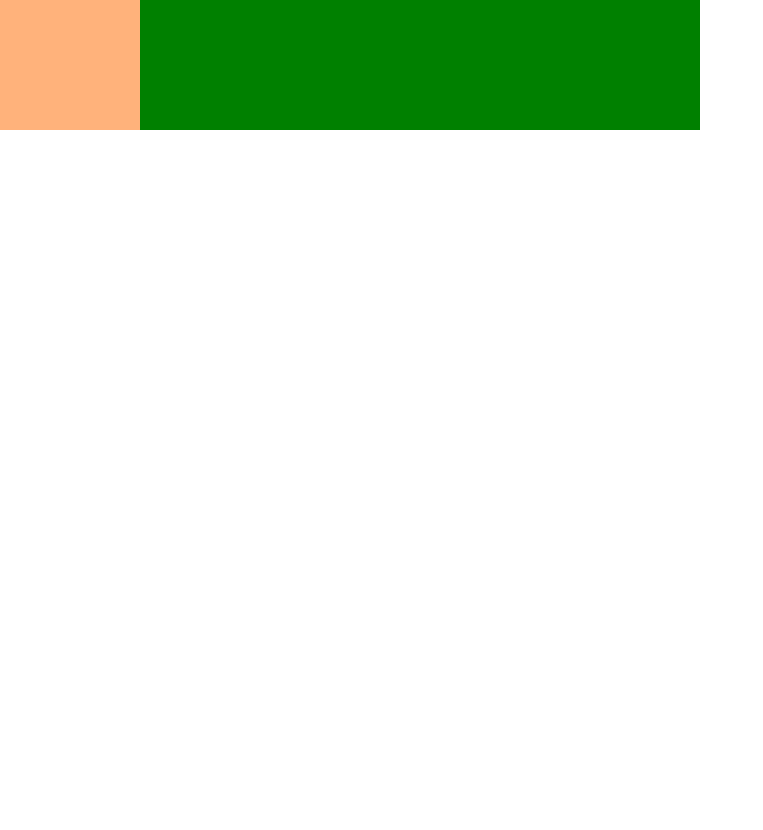
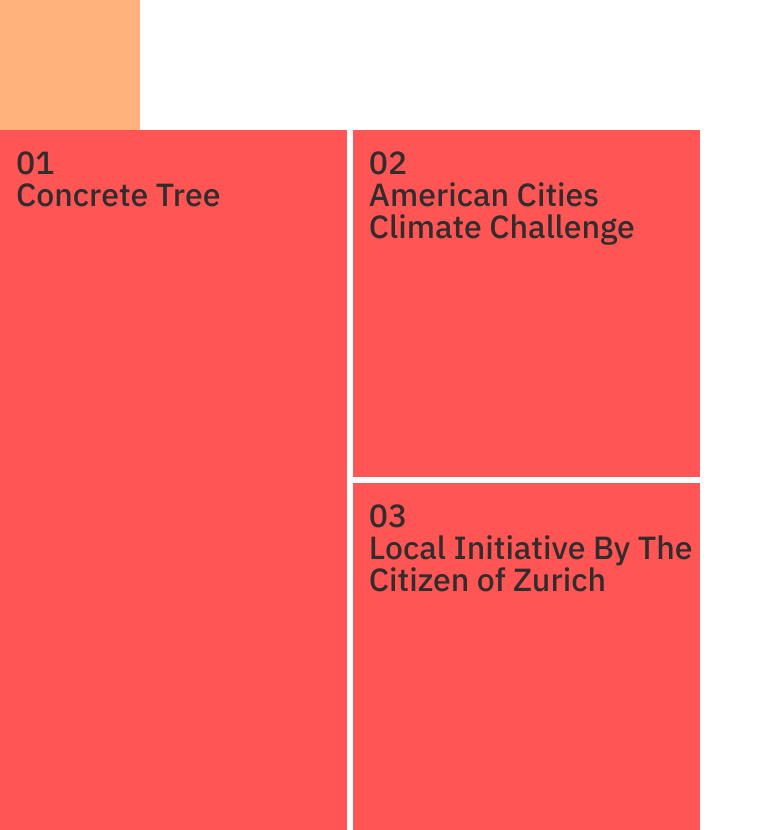
Before and after one commit to interactivethings/crimson-to-salmon, a React (Create React App) app: page / in a window 1280 px wide. Shown: the part 1020-1850 px from the top of the page, without its empty margins (0-763 px from the left). Before the commit the page ends 1150 px from the top, so only its background shows below. Built offline with nearby package versions, Linux system fonts and the light colour scheme.

Commit message:
Init mark-up, no hover or link
Rename 20 Countries

```diff
--- a/src/Main.tsx
+++ b/src/Main.tsx
@@ -1,14 +1,16 @@
 import * as React from 'react';
 import './index.css';
 import { Intro } from './components/Intro';
-import { Square } from './components/Square';
+import { TwentyCountries } from './components/Countries';
+import { Initiatives } from './components/Initiatives';
 
 export class Main extends React.Component {
   public render() {
     return (
       <>
         <Intro/>
-        <Square/>
+        <TwentyCountries/>
+        <Initiatives />
       </>
     );
   }
--- a/src/components/Square.tsx
+++ b/src/components/Countries.tsx
@@ -7,7 +7,6 @@ import { ElementTitle, ElementSubtitle } from 'src/materials/materials';
 // import { min, max } from 'd3-array';
 
 export const SquareWrapper = styled('div')`
-    background-color: green;
     flex-wrap: wrap;
     display: flex;
     max-width: 700px;
@@ -34,7 +33,7 @@ const color = scaleLinear()
     .interpolate(interpolateHcl as any) as any;
 
 
-export class Square extends React.Component{
+export class TwentyCountries extends React.Component{
     render() {
         return(
             <SquareWrapper>
--- /dev/null
+++ b/src/components/Initiatives.tsx
@@ -0,0 +1,54 @@
+import * as React from 'react';
+import styled from '@emotion/styled-base';
+import { InitiativesColor, InitiativesTitle } from 'src/materials/materials';
+
+export const InitiativesElement = styled('div')`
+    display: flex;
+    flex-direction: row;
+    width: 700px;
+    height: 700px;
+    justify-content: space-between;
+`
+
+export const InitiativesElementLeft = styled('div')`
+    background-color: ${InitiativesColor};
+    width: 49.6%;
+    justify-content: space-between;
+    display: flex;
+    flex-direction: column;
+`
+
+export const InitiativesElementRight = styled('div')`
+    width: 49.6%;
+    justify-content: space-between;
+    display: flex;
+    flex-direction: column;
+`
+
+export const InitiativesElementSmall = styled('div')`
+    display: flex;
+    flex-direction: column;
+    background-color: ${InitiativesColor};
+    height: 49.6%;
+`
+
+export class Initiatives extends React.Component {
+    render() {
+        return (
+                <InitiativesElement>
+                    <InitiativesElementLeft>
+                        <InitiativesTitle>01<br></br>Concrete Tree</InitiativesTitle>
+                    </InitiativesElementLeft>
+
+                    <InitiativesElementRight>
+                        <InitiativesElementSmall>
+                            <InitiativesTitle>02<br></br>American Cities Climate Challenge</InitiativesTitle>
+                        </InitiativesElementSmall>
+                        <InitiativesElementSmall>
+                            <InitiativesTitle>03<br></br>Local Initiative By The Citizen of Zurich</InitiativesTitle>
+                        </InitiativesElementSmall>
+                    </InitiativesElementRight>
+                </InitiativesElement>
+        );
+    }
+}
--- a/src/materials/materials.tsx
+++ b/src/materials/materials.tsx
@@ -5,6 +5,7 @@ import { small, medium } from './breakpoints';
 
 export const TextColor = '#322C2C';
 export const LabelColor = '#8B7F7F';
+export const InitiativesColor = '#FF5555';
 
 // Typography
 
@@ -97,3 +98,21 @@ export const ElementSubtitle = styled('div')`
     color: ${TextColor};
     margin: 0 0 0 0.5rem;
 `
+
+// Initiatives
+
+export const InitiativesTitle = styled('div')`
+    font-family: 'IBM Plex Sans';
+    font-weight: 500;
+    font-size: 2em;
+    color: ${TextColor};
+    margin: 1rem 0 0 1rem;
+`
+
+// export const InitiativesSubtitle = styled('div')`
+//     font-family: 'IBM Plex Sans';
+//     font-weight: 500;
+//     font-size: 2em;
+//     color: ${TextColor};
+//     margin: 0 0 0 1rem;
+// `
```
